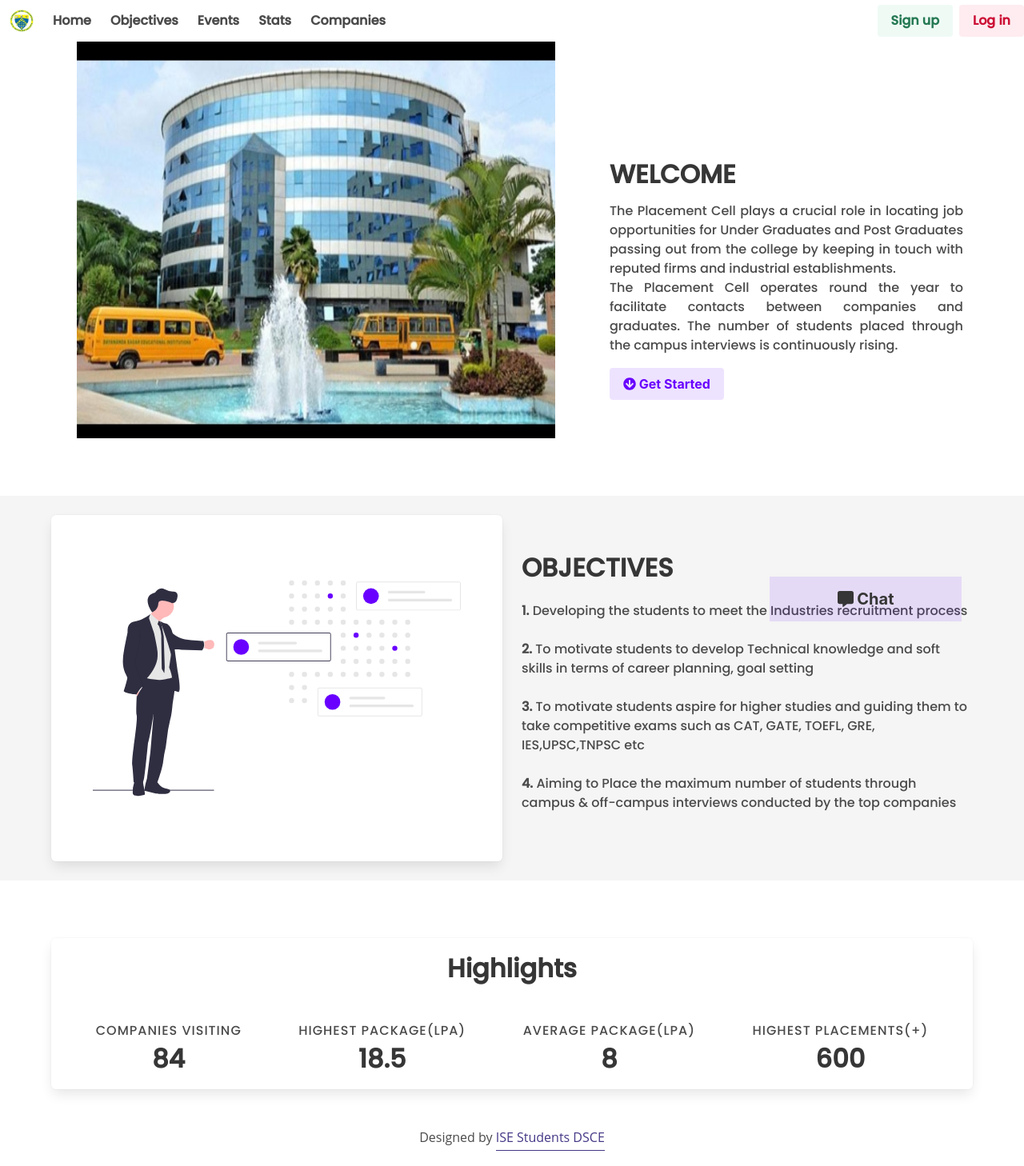
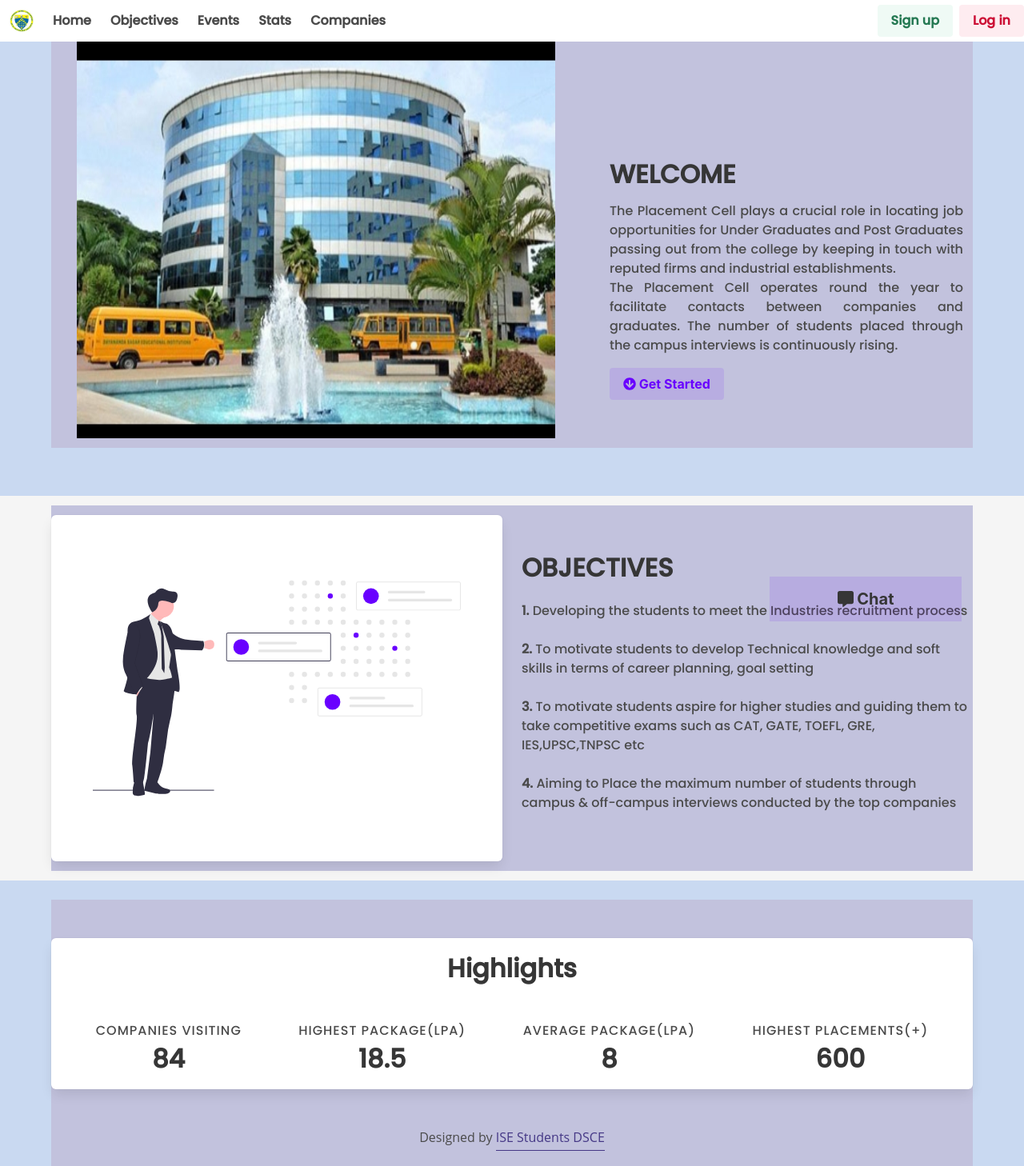
Before and after one commit to karthik507/campus_placement_django, a Django app: template TPO_app/templates/includes/index.html in a window 1280 px wide. Shown: the whole page at 80% size. Run offline with Django 3.2, Linux system fonts and the light colour scheme; the template is opened without the code that fills it, so the values that code supplies are empty; some libraries are stand-ins or nearby versions.

Commit message:
some changes

```diff
--- a/TPO_app/static/css/styles.css
+++ b/TPO_app/static/css/styles.css
@@ -1,6 +1,7 @@
 @import url('https://fonts.googleapis.com/css2?family=Poppins:ital,wght@0,500;1,700;1,900&display=swap');
 body {
     font-family: 'Poppins', sans-serif;
+    background-color: #c9d9f1;
 }
 
 ul {
@@ -14,3 +15,7 @@ ul {
     z-index: 5;
     width: 350px;
 }
+
+.container {
+    background-color: #c2c2dd;
+}
--- a/TPO_app/templates/includes/Events_login.html
+++ b/TPO_app/templates/includes/Events_login.html
@@ -3,7 +3,7 @@
 {% include 'includes/messages.html' %}
 {% load bulma_tags %}
 {% load static %}
-<title>{% block title %} events{% endblock  %} </title>
+<title><center>{% block title %} events{% endblock  %} </cemnter></title>
 {% block content %}
             {% if user.is_superuser %}
             <a href="upcoming_events/">
--- a/TPO_app/templates/includes/company.html
+++ b/TPO_app/templates/includes/company.html
@@ -15,7 +15,7 @@
                 aria-hidden="true"></i> Add Company</strong></button>
 </a>
 {% endif %}
-<h1 class="title">OUR COMPANIES</h1>
+<h1 class="title"><center>OUR COMPANIES</center>   </h1>
 {%for Companies in CompanyInfo %}
 <div class="tile is-ancestor mt-6">
     <div class="tile is-parent">
```
Also changed, not shown: TPO_app/migrations/0012_rename_email_eventinfo_email1.py (added), db.sqlite3.
